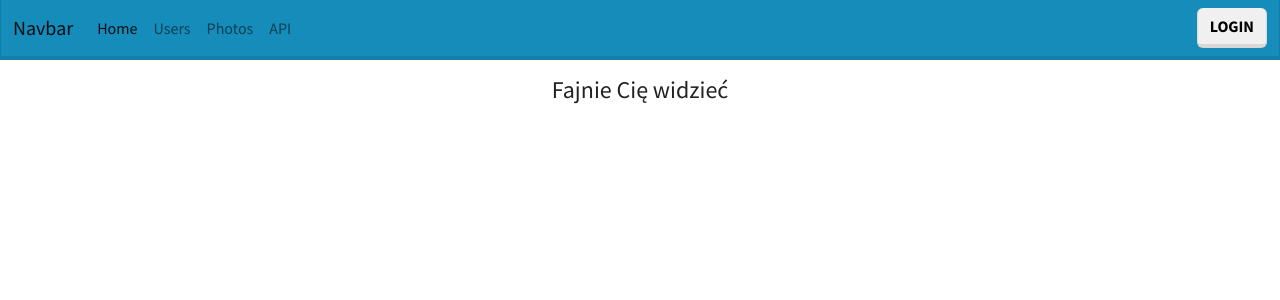
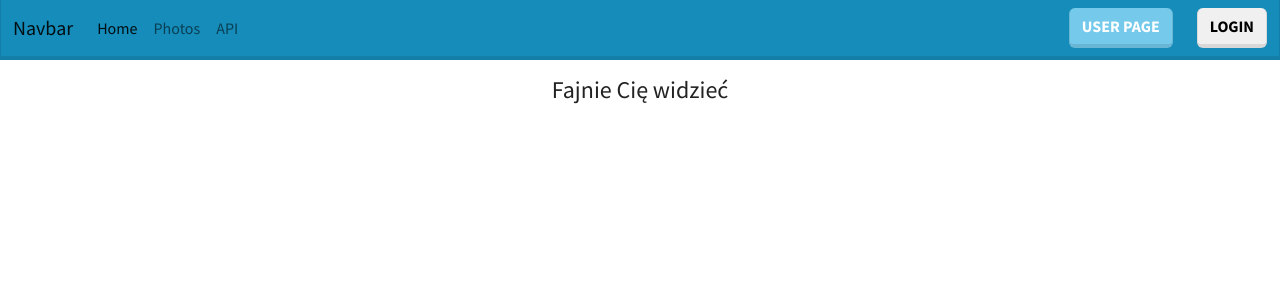
Before and after one commit to sebastianLedzianowski/photo_share, a FastAPI app: page / in a window 1280 px wide. Shown: the top 300 px of the page. Run offline with FastAPI, Linux system fonts and the light colour scheme; parts of the project's set-up code (start-up, migrations or seed data) failed here and were passed over; some libraries are stand-ins or nearby versions.

Commit message:
Made Frontend solutions for login, view Users data, and Admin console.

```diff
--- a/main.py
+++ b/main.py
@@ -9,9 +9,7 @@ from sqlalchemy.orm import Session
 from starlette.responses import HTMLResponse
 from starlette.templating import Jinja2Templates
 from fastapi.middleware.cors import CORSMiddleware
-
 from src.routes import users, auth, messages, tags, search, comments, pictures, descriptions, admin
-
 from src.database.db import get_db
 from src.database.models import User
 from src.services.auth import auth_service
@@ -67,7 +65,7 @@ async def startup():
     await FastAPILimiter.init(r)
 
 
-@app.get("/")
+@app.get("/", response_class=HTMLResponse)
 async def index(request: Request,
                 db: Session = Depends(get_db),
                 current_user: User = Depends(auth_service.get_current_user_optional)
@@ -76,43 +74,67 @@ async def index(request: Request,
     if current_user:
         user = db.query(User).filter(User.id == current_user.id).first()
 
-    print(user)
     context = {'request': request, 'user': user}
     return templates.TemplateResponse('index.html', context)
 
 
 @app.get("/pictures")
-async def pictures(request: Request):
+async def pictures(request: Request,
+                   current_user: User = Depends(auth_service.get_current_user_optional),
+                   db: Session = Depends(get_db)
+                   ):
     async with httpx.AsyncClient() as client:
         response = await client.get('http://localhost:8000/api/pictures/?skip=0&limit=20')
         pictures = response.json()
 
-    return templates.TemplateResponse('pictures.html',
-                                      {'request': request,
-                                       'pictures': pictures})
+    user = db.query(User).filter(User.id == current_user.id).first()
+    context = {'request': request, 'pictures': pictures, 'user': user}
+    return templates.TemplateResponse('pictures.html', context)
 
 
 @app.get('/users')
-async def users(request: Request):
-    async with httpx.AsyncClient() as client:
-        response = await client.get('http://localhost:8000/api/users/all')
-        users = response.json()
-        print(f'{users}')
+async def users(request: Request,
+                db: Session = Depends(get_db),
+                current_user: User = Depends(auth_service.get_current_user_optional),
+                ):
 
-    return templates.TemplateResponse('users.html',
-                                      {'request': request,
-                                       'users': users})
+    if current_user:
+        user = db.query(User).filter(User.id == current_user.id).first()
+        all_users = db.query(User).all()
+    context = {'request': request, 'user': user, 'all_users': all_users}
+    return templates.TemplateResponse('users.html', context)
+
+    # async with httpx.AsyncClient() as client:
+    #     response = await client.get('http://localhost:8000/api/users/all')
+    #     users = response.json()
+    #     print(f'{users}')
+    #
+    # return templates.TemplateResponse('users.html',
+    #                                   {'request': request,
+    #                                    'users': users})
 
 
 @app.get("/users/{user_id}")
-async def show_user(request: Request, user_id: int, db: Session = Depends(get_db)):
-    user = db.query(User).filter(User.id == user_id).first()
-    return templates.TemplateResponse("user_details.html", {"request": request, "user": user})
+async def show_user(request: Request,
+                    user_id: int,
+                    db: Session = Depends(get_db),
+                    current_user: User = Depends(auth_service.get_current_user_optional)
+                    ):
+        user = db.query(User).filter(User.id == user_id).first()
+        context = {"request": request, "user": user, 'current_user': current_user}
+
+        return templates.TemplateResponse("user_details.html", context)
 
 
 @app.get("/login", response_class=HTMLResponse)
-async def login_form(request: Request):
-    return templates.TemplateResponse("login.html", {"request": request})
+async def login_form(request: Request,
+                     current_user: User = Depends(auth_service.get_current_user_optional),
+                     db: Session = Depends(get_db)
+                     ):
+    user = db.query(User).filter(User.id == current_user.id).first()
+    context = {"request": request, "user": user}
+
+    return templates.TemplateResponse("login.html", context)
 
 
 @app.post("/login", response_class=HTMLResponse)
--- a/templates/base.html
+++ b/templates/base.html
@@ -7,13 +7,12 @@
     <meta http-equiv="X-UA-Compatible" content="ie=edge">
 
     <link rel="stylesheet" href="https://bootswatch.com/5/lumen/bootstrap.css"/>
+    <script src="https://kit.fontawesome.com/08ee7d586c.js" crossorigin="anonymous"></script>
 
     <title>Photo Share</title>
-
 </head>
 
 <body>
-
     <nav class="navbar navbar-expand-lg bg-primary" data-bs-theme="dark">
         <div class="container-fluid">
             <a class="navbar-brand" href="#">Navbar</a>
@@ -22,22 +21,30 @@
             </button>
             <div class="collapse navbar-collapse" id="navbarColor01">
                 <ul class="navbar-nav me-auto">
+
                     <li class="nav-item">
                         <a class="nav-link active" href="/">Home
                             <span class="visually-hidden">(current)</span>
                         </a>
                     </li>
-                    <li class="nav-item">
-                        <a class="nav-link" href="/users/">Users</a>
-                    </li>
+
                     <li class="nav-item">
                         <a class="nav-link" href="/pictures/">Photos</a>
                     </li>
+
                     <li class="nav-item">
                         <a class="nav-link" href="/docs/">API</a>
                     </li>
                 </ul>
-                    <button class="btn btn-secondary my-2 my-sm-0" onclick="window.location.href='/login'">Login</button>
+
+                <!-- User/Admin button -->
+                {% if user.admin %}
+                    <button class="btn btn-info me-3" onclick="window.location.href='/users/'">Admin Panel</button>
+                {% else %}
+                    <button class="btn btn-info me-3" onclick="window.location.href='/users/{{ user.id }}'">User Page</button>
+                {% endif %}
+
+                <button class="btn btn-secondary my-2 my-sm-0 ms-2" onclick="window.location.href='/login'">Login</button>
             </div>
         </div>
     </nav>
@@ -46,6 +53,5 @@
 
     {% endblock content %}
 
-
 </body>
 </html>
```
Also changed, not shown: templates/user_details.html (+8 -5 lines), templates/users.html (+9 -5 lines).
